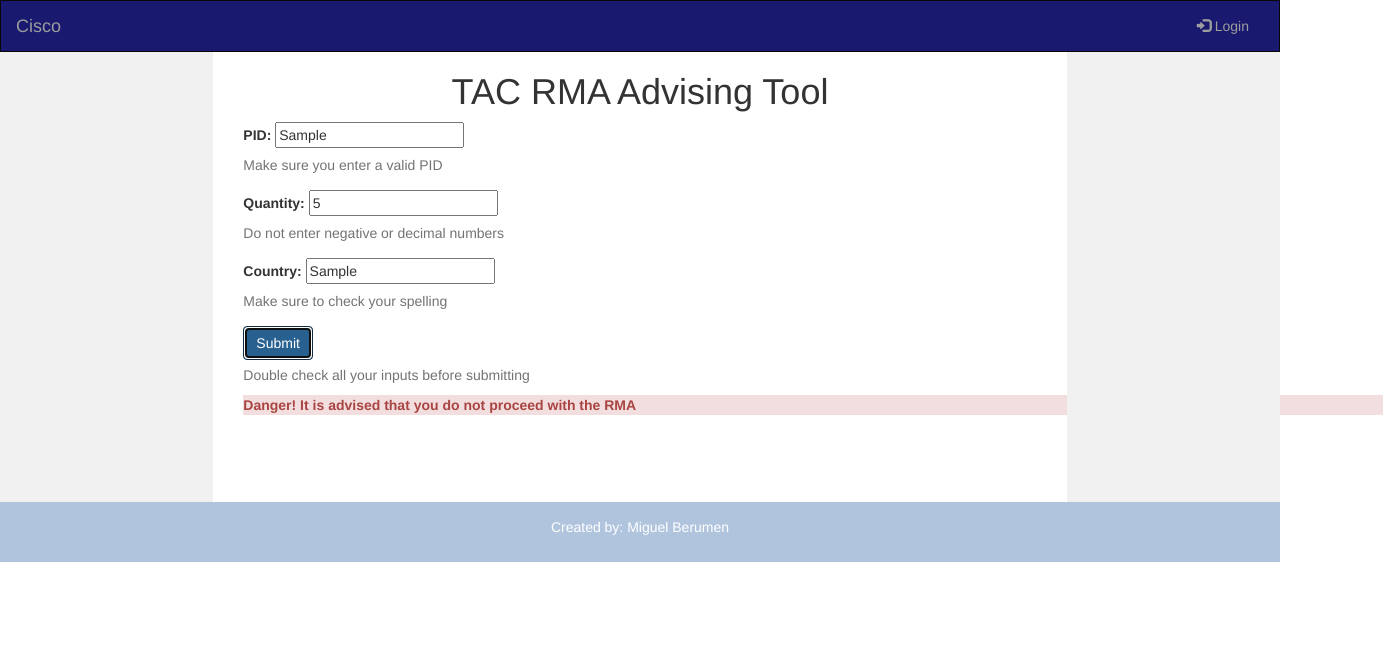
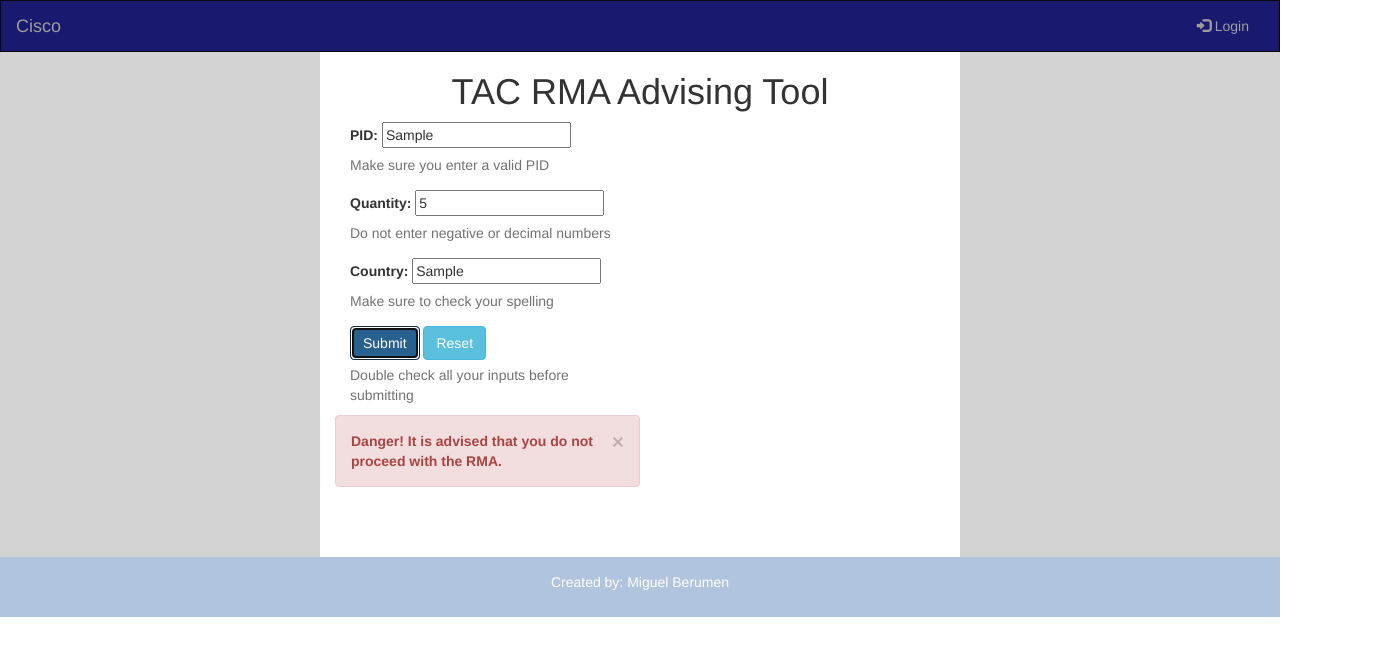
Before and after one commit to migueberumenjr/Cisco-Projects-Summer-2016, a plain HTML site: page RMAadvisingtool.html in a window 1280 px wide. Both pictures are taken after typing "Sample", "5", "Sample" into the empty fields and a click on the button "Submit". Shown: the whole page, 1398 px wide, since content can reach past the window. Drawn offline with nearby package versions, Linux system fonts and the light colour scheme.

Commit message:
Bootstrap alerts & reset button

```diff
--- a/RMAadvisingtool.html
+++ b/RMAadvisingtool.html
@@ -79,20 +79,26 @@
 </nav>
 
 <div class="container-fluid">
-  <div class="row content">
-
+  <div class="row" style="display: -webkit-box;
+  display: -webkit-flex;
+  display: -ms-flexbox;
+  display: flex;
+  flex-wrap: wrap">
     <!-- Can add links or other things here -->
-    <div class="col-sm-2 sidenav">
+    <div class="col-sm-3" style="display: flex;
+  flex-direction: column;background-color:lightgrey">
       <!--<p><a href="#">Link</a></p>
       <p><a href="#">Link</a></p>
       <p><a href="#">Link</a></p>-->
     </div>
 
     <!-- The main tool -->
-    <div class="col-sm-8">
+    <div class="col-sm-6" style="display: flex;
+  flex-direction: column;padding-bottom:50px">
         <h1 style="text-align:center">TAC RMA Advising Tool</h1>
-      <div class="container">
-        <form >
+        <div class="col-sm-6" style="display: flex;
+  flex-direction: column">
+            <form>
                 <div class="form-group">
                     <label for="PID" style="text-align:left">PID:</label>
                     <input type="text" id="PID" placeholder="Enter valid PID..." required>
@@ -109,16 +115,18 @@
                     <span class="help-block">Make sure to check your spelling</span>
                 </div>
                 <button type="button" class="btn btn-primary" onclick="advise()">Submit</button>
+                <button type="reset" class="btn btn-info">Reset</button>
                 <span class="help-block">Double check all your inputs before submitting</span>
             </form>
-        <div class="alert-success" id="proceed"></div>
-        <div class="alert-warning" id="yield"></div>
-        <div class="alert-danger" id="stop"></div>
         </div>
+        <!-- The results will be displayed here -->
+        <div class="col-sm-6" id="advice" style="display: flex;
+  flex-direction: column"></div>
     </div>
 
     <!-- Can add links or other things here -->
-    <div class="col-sm-2 sidenav">
+    <div class="col-sm-3" style="display: flex;
+  flex-direction: column;background-color:lightgrey">
       <!--<div class="well">
         <p>ADS</p>
       </div>
@@ -131,20 +139,26 @@
 
 <script>
     function advise() {
+        // Get inputs and store in variables
         var getPid = document.getElementById("PID").value.toUpperCase;
         var getQuant = document.getElementById("Quantity").value;
         var getCountry = document.getElementById("Country").value.toLowerCase;
 
+        // Store variables in an object
         var inputData = {pid:getPid, quantity:getQuant, country:getCountry};
 
+        // Flags for advice logic
         var repFlag = false;
         var demFlag = false;
         var T2flag = false;
         var quantFlag = false;
         var countryFlag = false;
         var totalFlags = 0;
+
+        // List of blacklisted countries
         var blacklist = ["argentina, brazil, china, india"];
 
+        // Flag logic for quantity requested
         if (inputData.quantity <= 1) {
             quantFlag = quantFlag;
         }
@@ -155,15 +169,38 @@
 
         }
 
+        // Flag logic for country requested
+
+        // Flag logic for PID repaired Y/N
+
+        // Flag logic for demand of PID
+
+        // Flag logic for T2 amount
+
         switch(totalFlags) {
-            case totalFlags <= 0:
-                document.getElementById("proceed").innerHTML = "<strong>Success!<strong> You may feel comfortable proceeding with the RMA";
+            case totalFlags <= 1:
+                document.getElementById("advice").innerHTML = '<div class="row">' +
+                '<div class="alert alert-success" id="proceed">' +
+                    '<a href="#" class="close" data-dismiss="alert" aria-label="close">&times;</a>' +
+                    '<strong>Success!<strong> You may feel comfortable proceeding with the RMA.' +
+                '</div>' +
+            '</div>';
                 break;
             case totalFlags <=9:
-                document.getElementById("yield").innerHTML = "<strong>Warning!<strong> It is advised that you do more research and consult with Ed Swenson before proceeding with the RMA";
+                document.getElementById("advice").innerHTML = '<div class="row">' +
+                '<div class="alert alert-warning" id="yield">' +
+                    '<a href="#" class="close" data-dismiss="alert" aria-label="close">&times;</a>' +
+                    '<strong>Warning!<strong> It is advised that you do more research and consult with Ed Swenson before proceeding with the RMA.' +
+                '</div>' +
+            '</div>';
                 break;
             default:
-                document.getElementById("stop").innerHTML = "<strong>Danger!<strong> It is advised that you do not proceed with the RMA";
+                document.getElementById("advice").innerHTML = '<div class="row">' +
+                '<div class="alert alert-danger" id="stop">' +
+                    '<a href="#" class="close" data-dismiss="alert" aria-label="close">&times;</a>' +
+                    '<strong>Danger!<strong> It is advised that you do not proceed with the RMA.' +
+                '</div>' +
+            '</div>';
                 break;
         }
     }
```
Lines whose indentation alone changed are shown as unchanged.
